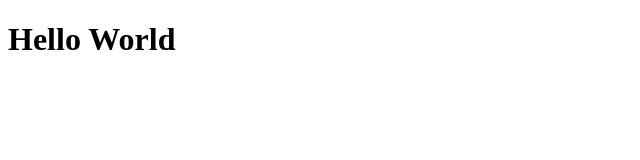
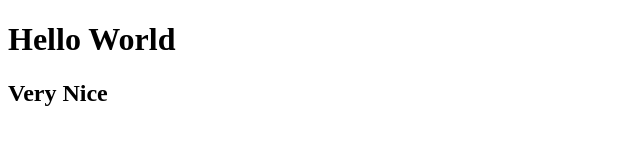
Before and after one commit to joao-sales1405/menota, a plain HTML site: page index.html in a window 1280 px wide. Shown: the whole page, without its empty margins (0-640 px from the left). Drawn offline with Linux system fonts and the light colour scheme.

Commit message:
Corrigindo o html

```diff
--- a/index.html
+++ b/index.html
@@ -7,5 +7,6 @@
 </head>
 <body>
     <h1>Hello World</h1>
+    <h2>Very Nice</h2>
 </body>
 </html>
```
